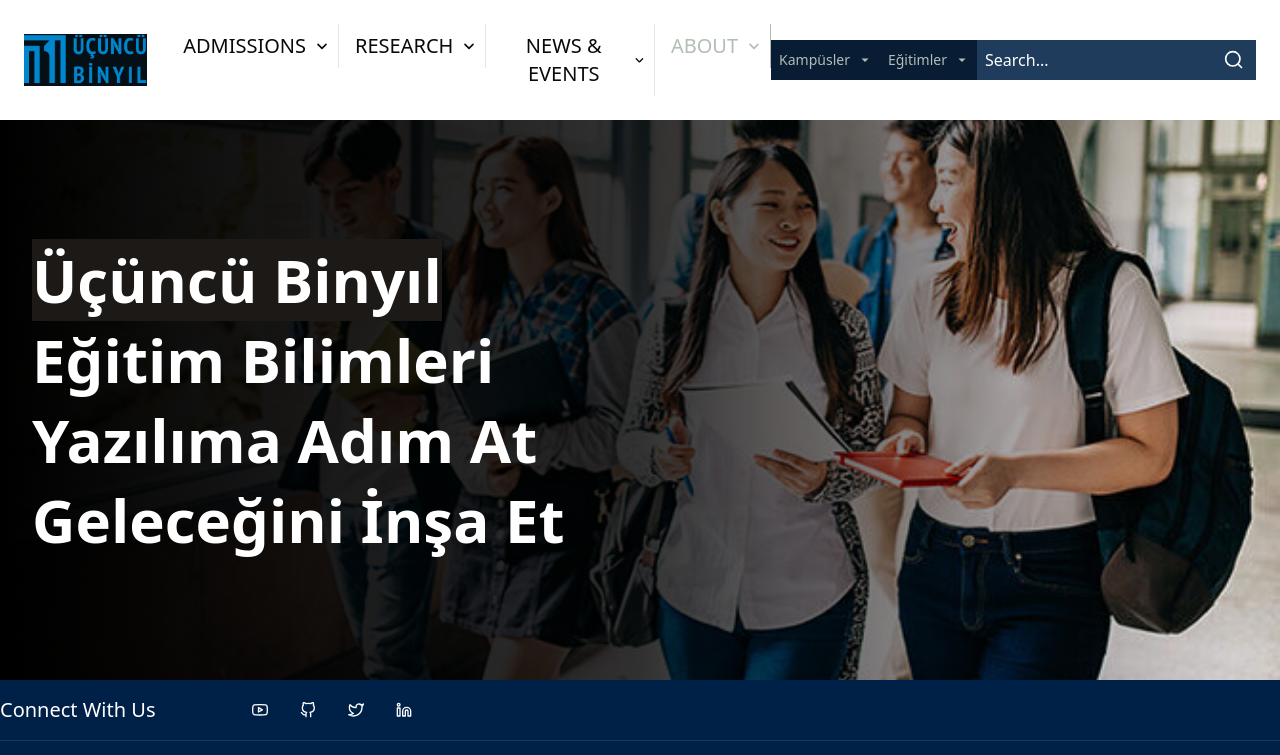
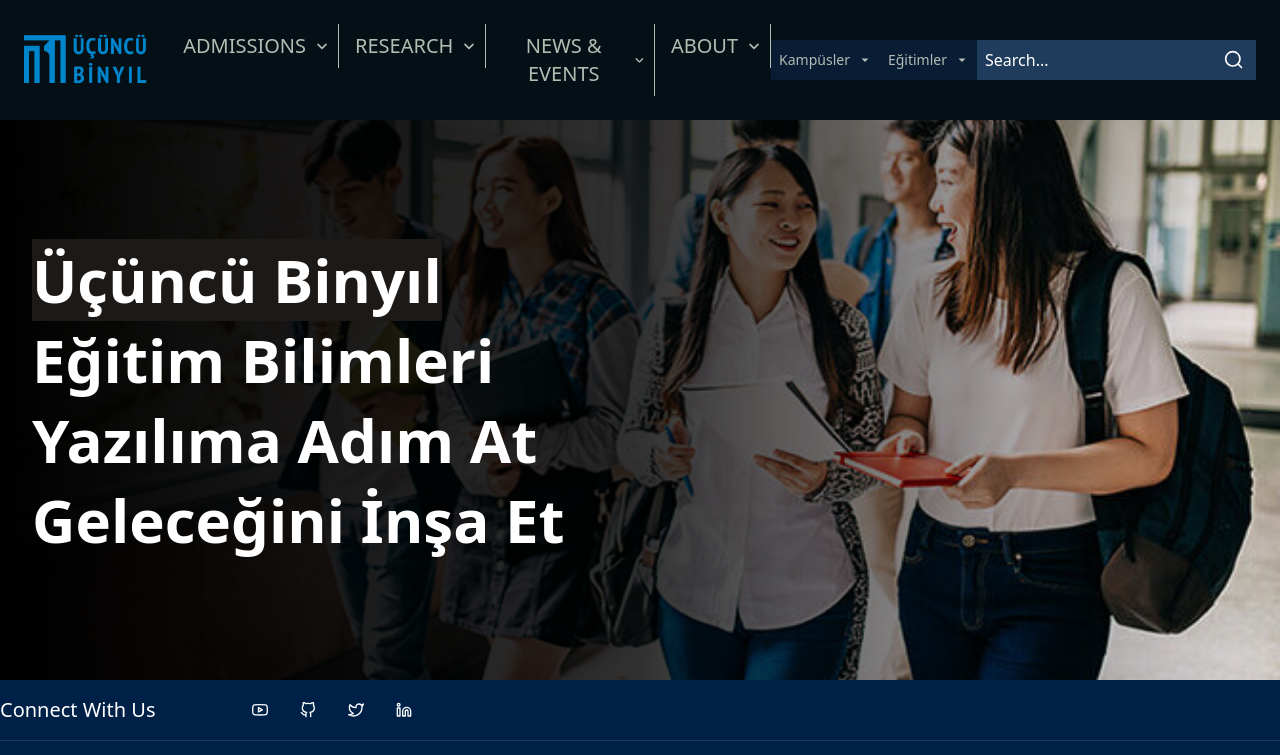
Before and after one commit to Frontend-Egitim-24-MAY/uby, a Next.js app: page / in a window 1280 px wide. Shown: the top 755 px of the page. Built offline with nearby package versions, Linux system fonts and the light colour scheme.

Commit message:
arranged custom colors and given z-index to dropdown menus

```diff
--- a/app/globals.css
+++ b/app/globals.css
@@ -4,6 +4,16 @@
 @custom-variant dark (&:is(.dark *));
 
 @theme inline {
+    --color-navbar-bg: #041016;
+  --color-navbar-text: #b3bdb3;
+  --color-navbar-hover-bg: #0086cd;
+  --color-navbar-hover-text: #ffffff;
+  --color-border-color: #b3bdb3;
+  --color-navbar-border: #b3bdb3;
+  --color-navigation-menu-content-bg: #0a2233;
+  --color-navigation-menu-text: #b3bdb3;
+  --color-navigation-menu-content-ul-hover-bg: #0086cd;
+  --color-navigation-menu-content-ul-li-hover-text: #ffffff;
   --color-background: var(--background);
   --color-foreground: var(--foreground);
   --font-sans: var(--font-geist-sans);
--- a/components/navbar.tsx
+++ b/components/navbar.tsx
@@ -39,7 +39,7 @@
                 </svg>
               </NavigationMenuTrigger>
 
-              <NavigationMenuContent className="absolute top-full bg-navigation-menu-content-bg text-navigation-menu-text shadow-md w-2xs">
+              <NavigationMenuContent className="absolute top-full bg-navigation-menu-content-bg text-navigation-menu-text shadow-md w-2xs z-50">
                 <ul className="flex flex-col gap-2">
                   <li className="hover:bg-navigation-menu-content-ul-hover-bg hover:text-navigation-menu-content-ul-li-hover-text p-2 cursor-pointer">
                     <NavigationMenuLink asChild>
@@ -80,7 +80,7 @@
                   />
                 </svg>
               </NavigationMenuTrigger>
-              <NavigationMenuContent className="absolute top-full bg-navigation-menu-content-bg text-navigation-menu-text shadow-md w-2xs">
+              <NavigationMenuContent className="absolute top-full bg-navigation-menu-content-bg text-navigation-menu-text shadow-md w-2xs z-50">
                 <ul className="flex flex-col gap-2">
                   <li className="hover:bg-navigation-menu-content-ul-hover-bg hover:text-navigation-menu-content-ul-li-hover-text p-2 cursor-pointer">
                     <NavigationMenuLink asChild>
@@ -126,7 +126,7 @@
                   />
                 </svg>
               </NavigationMenuTrigger>
-              <NavigationMenuContent className="absolute top-full bg-navigation-menu-content-bg text-navigation-menu-text shadow-md w-2xs">
+              <NavigationMenuContent className="absolute top-full bg-navigation-menu-content-bg text-navigation-menu-text shadow-md w-2xs z-50">
                 <ul className="flex flex-col gap-2">
                   <li className="hover:bg-navigation-menu-content-ul-hover-bg hover:text-navigation-menu-content-ul-li-hover-text p-2 cursor-pointer">
                     <NavigationMenuLink asChild>
@@ -163,7 +163,7 @@
             </NavigationMenuItem>
 
             <NavigationMenuItem>
-              <NavigationMenuTrigger className=" text-xl text-[#b3bdb3] flex cursor-pointer p-2 items-center gap-1 hover:bg-blue-400 hover:text-white  border-r border-[#b3bdb3]">
+              <NavigationMenuTrigger className=" text-xl text-navbar-text flex cursor-pointer p-2 items-center gap-1 hover:bg-navbar-hover-bg hover:text-navbar-hover-text border-r border-navbar-border">
                  <Link href="/about">ABOUT</Link>
                 <svg
                   width="16"
@@ -182,14 +182,14 @@
                   />
                 </svg>
               </NavigationMenuTrigger>
-              <NavigationMenuContent className="absolute top-full bg-white text-blue-400 shadow-md w-2xs">
+              <NavigationMenuContent className="absolute top-full bg-navigation-menu-content-bg text-navigation-menu-text shadow-md w-2xs z-50">
                 <ul className="flex flex-col gap-2">
-                  <li className="hover:bg-blue-400 hover:text-white p-2 cursor-pointer">
+                  <li className="hover:bg-navigation-menu-content-ul-hover-bg hover:text-navigation-menu-content-ul-li-hover-text p-2 cursor-pointer">
                     <NavigationMenuLink asChild>
                       <Link href="/">Events</Link>
                     </NavigationMenuLink>
                   </li>
-                  <li className="hover:bg-blue-400 hover:text-white p-2 cursor-pointer">
+                  <li className="hover:bg-navigation-menu-content-ul-hover-bg hover:text-navigation-menu-content-ul-li-hover-text p-2 cursor-pointer">
                     <NavigationMenuLink asChild>
                       <Link href="/">Pulse</Link>
                     </NavigationMenuLink>
```
